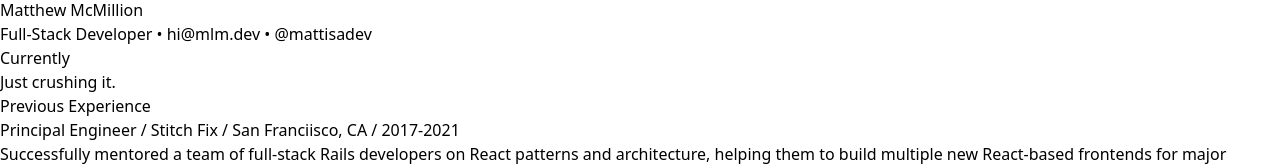
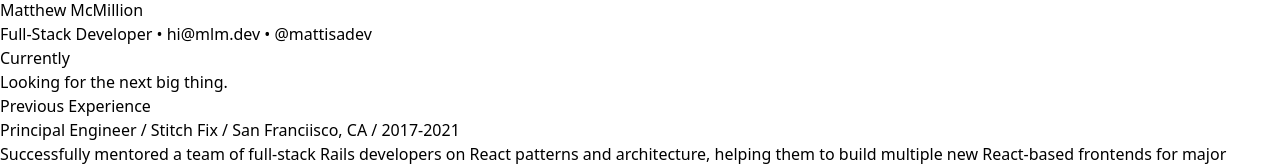
Before and after one commit to mcmillion/mlm.dev, a Next.js app: page /resume in a window 1280 px wide. Shown: the part 136-302 px from the top of the page. Built offline with nearby package versions, Linux system fonts and the light colour scheme.

Commit message:
Resume tweaks

```diff
--- a/content/resume.md
+++ b/content/resume.md
@@ -1,6 +1,6 @@
 # Currently
 
-Just crushing it.
+Looking for the next big thing.
 
 # Previous Experience
 
--- a/src/pages/resume.tsx
+++ b/src/pages/resume.tsx
@@ -4,13 +4,11 @@ import Image from "next/image";
 import ReactMarkdown from "react-markdown";
 import { getResume } from "lib/resume";
 
-export const getStaticProps: GetStaticProps = async () => {
-  const resume = getResume();
-
-  return {
-    props: { resume },
-  };
-};
+export const getStaticProps: GetStaticProps = async () => ({
+  props: {
+    resume: getResume(),
+  },
+});
 
 interface Props {
   resume: string;
```
